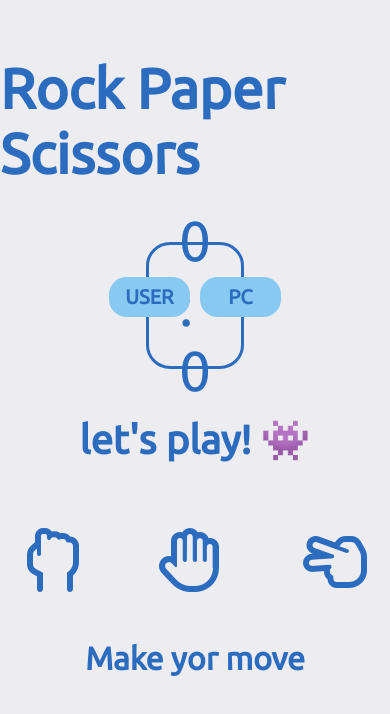
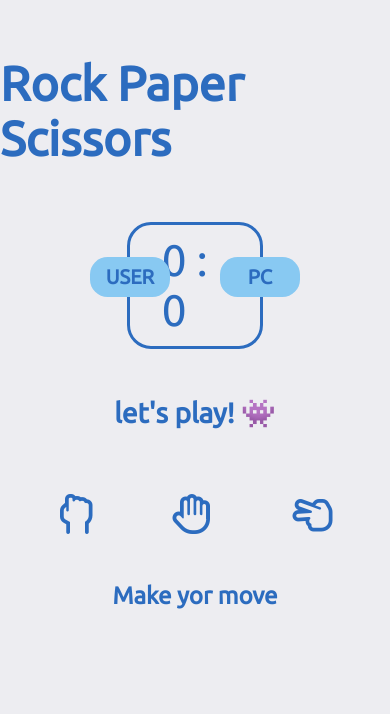
Before and after one commit to karencofone/rockPaperScissors, a plain HTML site: page root/index.html in a window 390 px wide. Drawn offline with Linux system fonts and the light colour scheme.

Commit message:
add responsive version

```diff
--- a/root/style.css
+++ b/root/style.css
@@ -124,3 +124,51 @@ main {
 .move {
     font-size: 2rem;
 }
+
+/* ! RESPONSIVE MOBILE */
+
+@media (max-width: 426px ) {
+
+    /* * HEADER */
+    header a h1 {
+        font-size: 2rem;
+    }
+
+    /* * SCOREBOARD */
+    #scoreBoard {
+        width: 60vw;
+        font-size: 2.5rem;
+    }
+
+    #result {
+        font-size: 1.75rem;
+        padding: 0 1rem;
+        text-align: center;
+    }
+
+    /* * OPTIONS */
+    .options {
+        font-size: 2.5rem;
+    }
+
+    .move {
+        font-size: 1.5rem;
+    }
+
+}
+
+/* ! RESPONSIVE TABLET */
+
+@media (max-width: 769px ) {
+
+    /* * HEADER */
+    header a h1 {
+        font-size: 3rem;
+    }
+
+    /* * SCOREBOARD */
+    #scoreBoard {
+        width: 35vw;
+        font-size: 2.75rem;
+    }
+}
```
